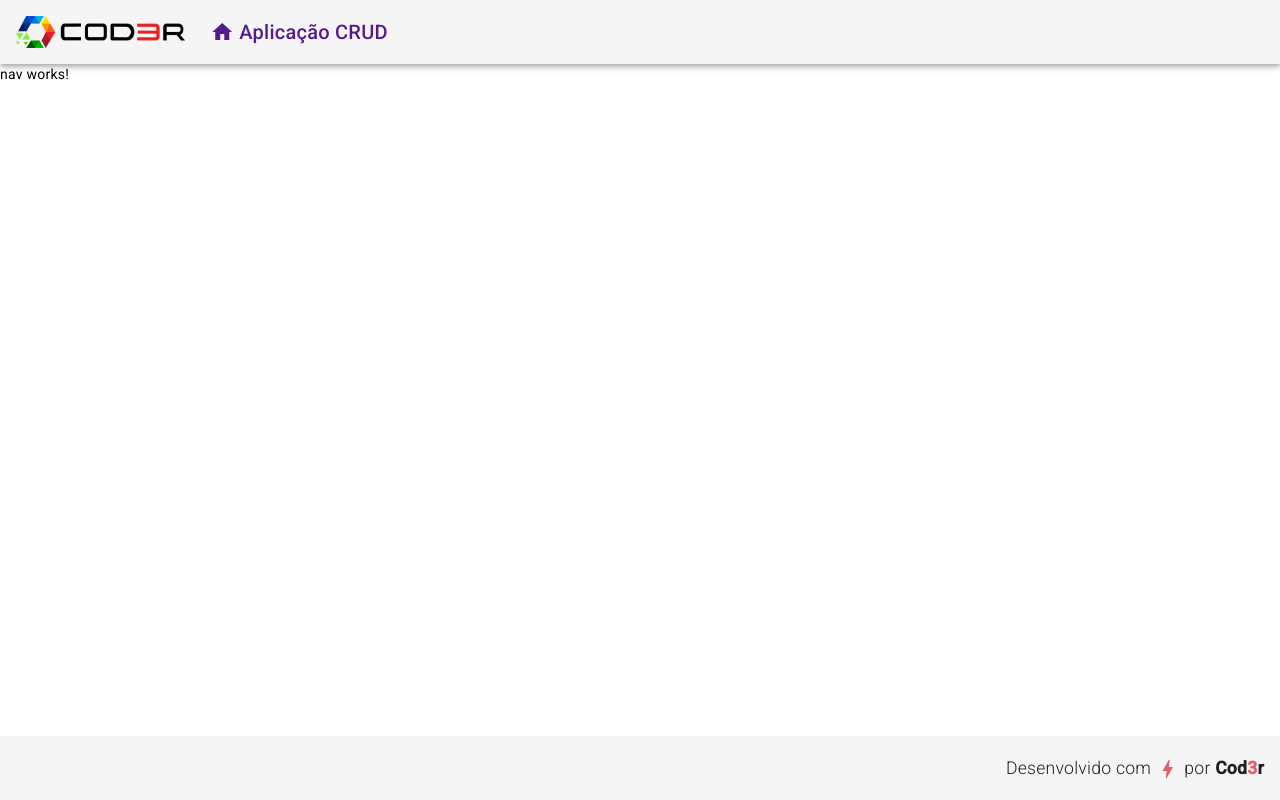
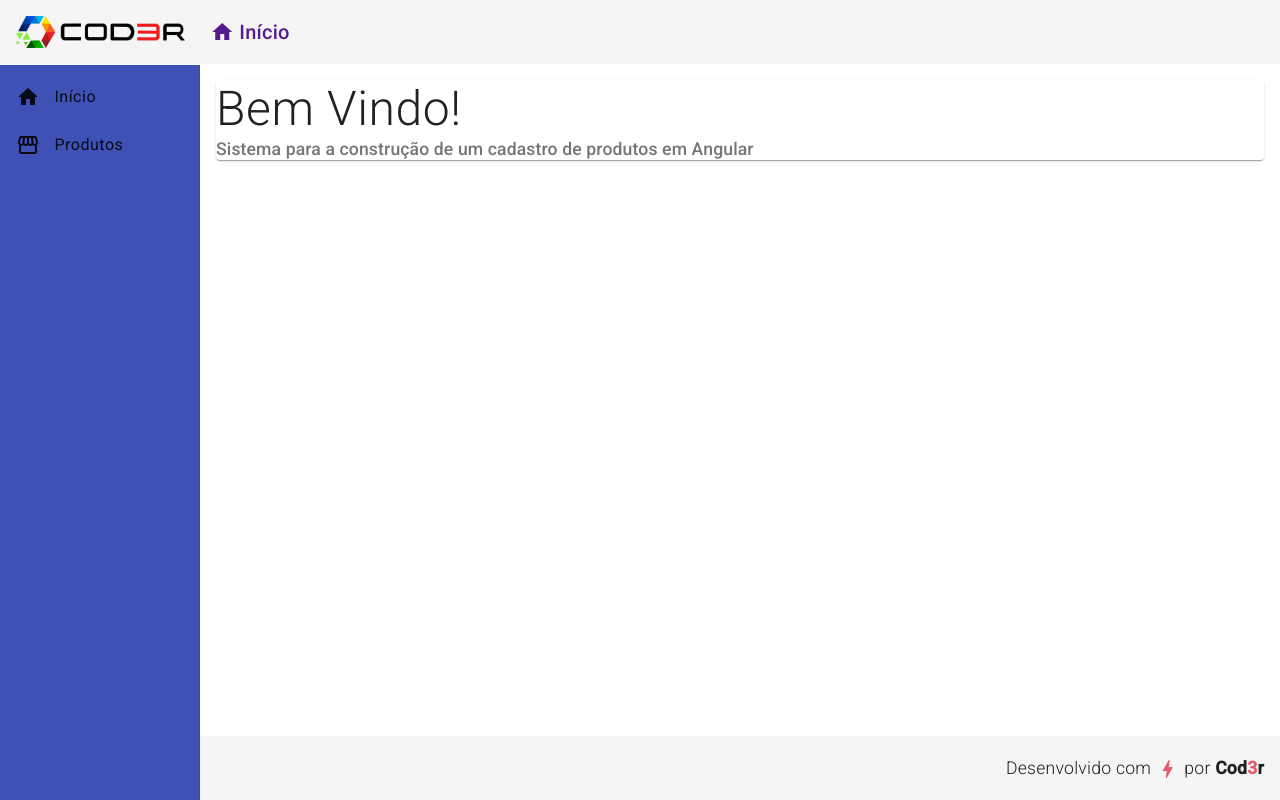
Before and after one commit to alexandrelonde/cod3r-cadastro_de_produtos-angular_jsonserver, an Angular app in the folder frontend/: page / in a window 1280 px wide. Built offline with nearby package versions, Linux system fonts and the light colour scheme.

Commit message:
feat(frontend): criando o component home

```diff
--- a/frontend/src/app/components/template/header/header.component.html
+++ b/frontend/src/app/components/template/header/header.component.html
@@ -10,8 +10,7 @@
       <i class="material-icons">
         home
       </i>
-      Aplicação CRUD
+      Início
     </a>
   </span>
-
 </mat-toolbar>
--- a/frontend/src/app/components/template/nav/nav.component.html
+++ b/frontend/src/app/components/template/nav/nav.component.html
@@ -1 +1,23 @@
-<p>nav works!</p>
+<mat-sidenav-container class="container">
+  <mat-sidenav class="sidenav" mode="side" opened fixedInViewport="true" fixedTopGap="65">
+    <mat-nav-list class="nav-list">
+      <a href="#" mat-list-item >
+        <i class="material-icons v-middle">
+          home
+        </i>
+        Início
+      </a>
+      <a href="#" mat-list-item>
+        <i class="material-icons v-middle">
+          storefront
+        </i>
+        Produtos
+      </a>
+    </mat-nav-list>
+  </mat-sidenav>
+
+  <mat-sidenav-content class="content">
+    <app-home></app-home>
+  </mat-sidenav-content>
+
+</mat-sidenav-container>
--- a/frontend/src/app/components/template/nav/nav.component.scss
+++ b/frontend/src/app/components/template/nav/nav.component.scss
@@ -0,0 +1,21 @@
+.sidenav {
+  background-color: #3F51B5;
+  width: 200px;
+}
+
+
+// *** Pedir ajuda para resolver esse problema
+// O link e o ícone não ficam brancos
+.sidenav a {
+  color: #FFF;
+}
+
+.sidenav i {
+  padding-right: 10px;
+}
+// Detalhe -> em: .sidenav i a cor do icone é alterada normalmente
+
+.content {
+  padding: 16px;
+  background-color: #FFF;
+}
--- /dev/null
+++ b/frontend/src/app/views/home/home.component.html
@@ -0,0 +1,8 @@
+<mat-card class="home mat-elevation-z3">
+  <mat-card-title class="title">
+    Bem Vindo!
+  </mat-card-title>
+  <mat-card-subtitle class="subtitle">
+    Sistema para a construção de um cadastro de produtos em Angular
+  </mat-card-subtitle>
+</mat-card>
--- /dev/null
+++ b/frontend/src/app/views/home/home.component.scss
@@ -0,0 +1,9 @@
+.home .title {
+  font-size: 3rem;
+  font-weight: 300;
+  line-height: 1.2;
+}
+
+.home .subtitle {
+  font-size: 1.1rem;
+}
```
Also changed, not shown: frontend/src/app/app.module.ts (+6 -2 lines), frontend/src/app/views/home/home.component.ts (added, +10 -0 lines), 1 other file (tests, documents, lock files or other folders).
